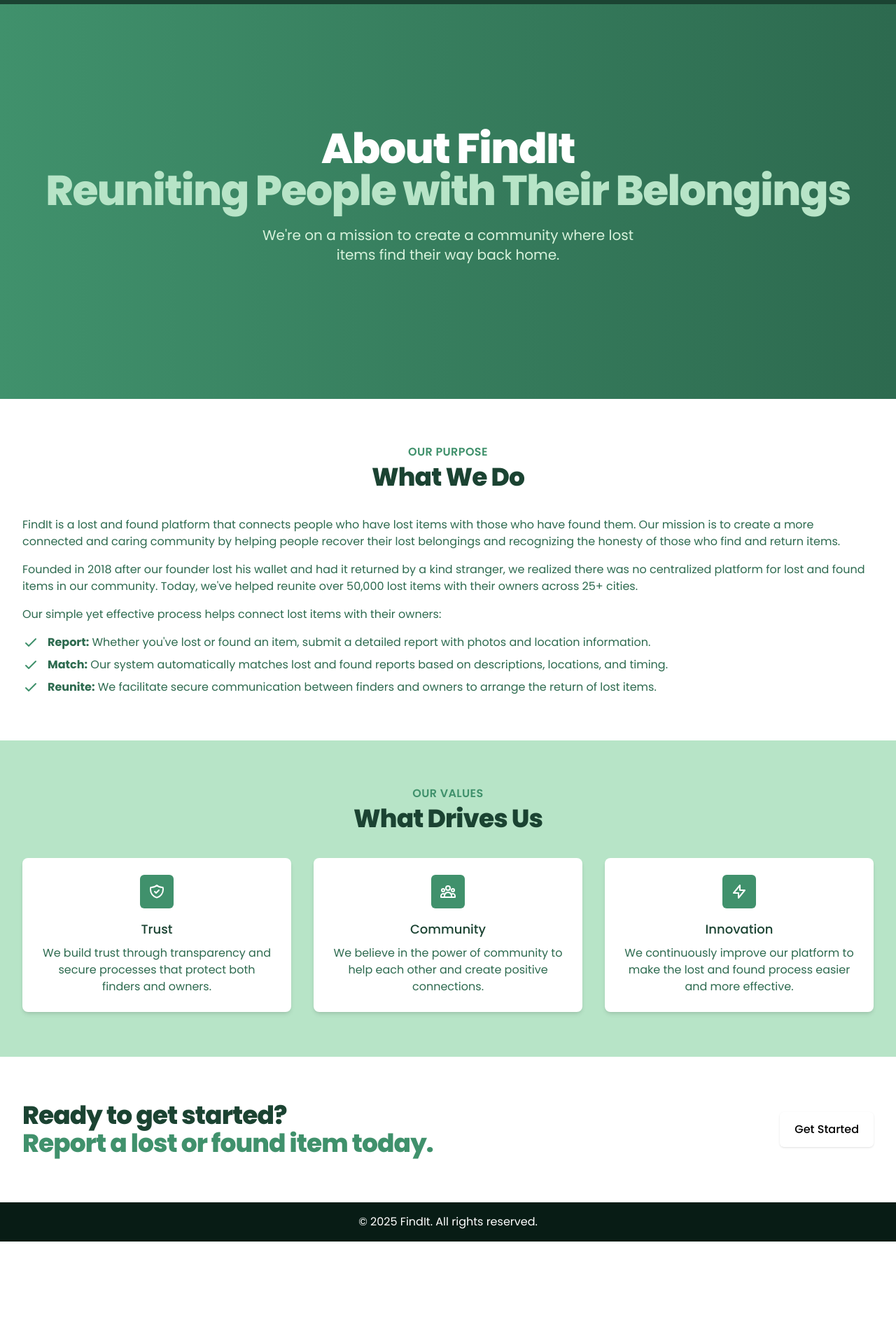
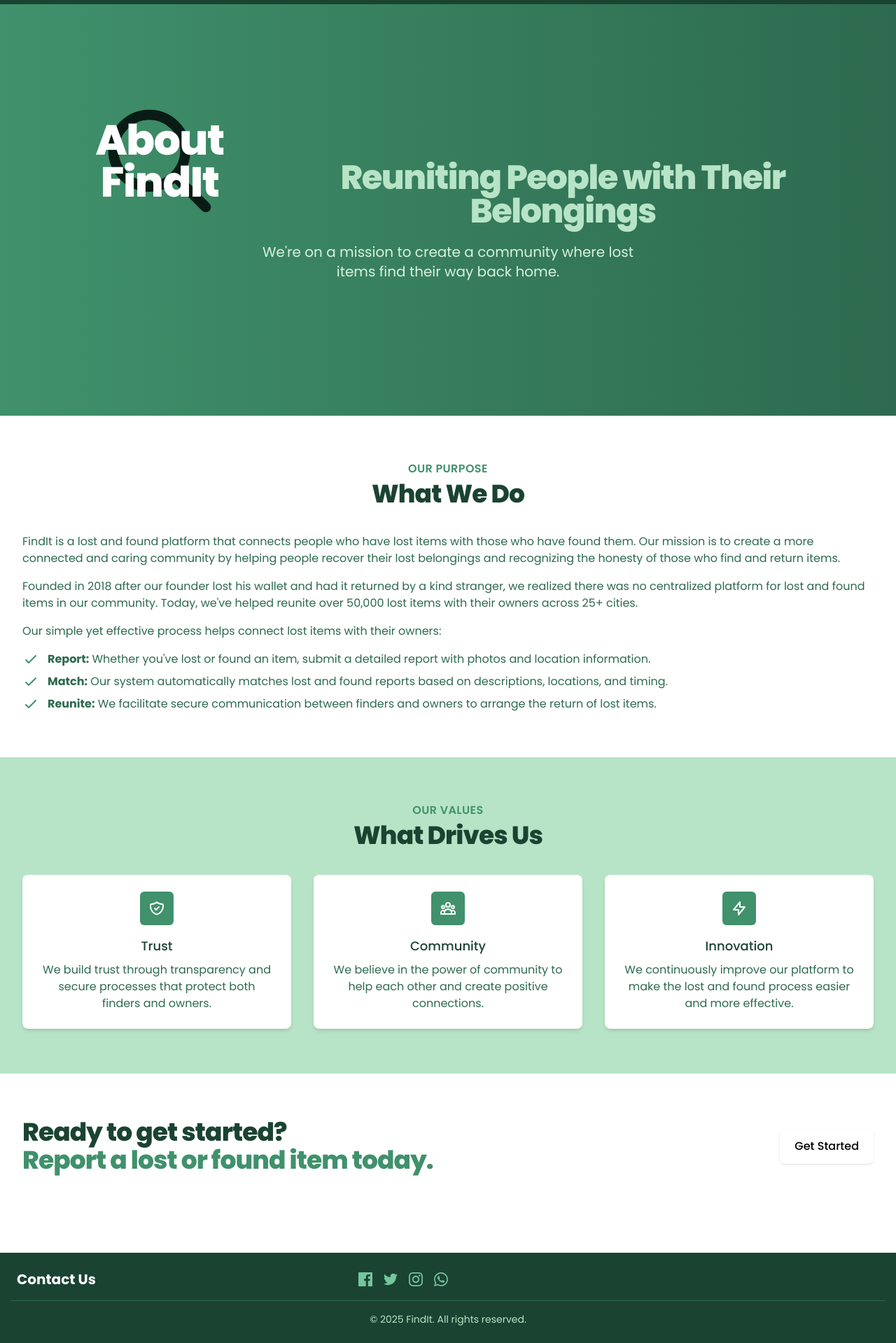
Before and after one commit to Shahbaz20192q/Lost-And-Found-app, a React (Vite) app in the folder frontend/: page /about in a window 1280 px wide. Shown: the part 58-1977 px from the top of the page at 70% size. Before the commit the page ends 1832 px from the top, so only its background shows below. Built offline with nearby package versions, Linux system fonts and the light colour scheme; no server answers; a web font is replaced by a local one.

Commit message:
feat: Update lost application image upload to support multiple files; enhance footer and header with contact links; improve About page layout and styling; add smooth scrolling to CSS

```diff
--- a/frontend/src/Components/FoundAndLostReport/FoundAndLostReportForm.jsx
+++ b/frontend/src/Components/FoundAndLostReport/FoundAndLostReportForm.jsx
@@ -450,7 +450,7 @@ const FoundAndLostReportForm = () => {
                     <div key={idx} className="relative">
                       <img
                         src={`${baseUrl}/images/${
-                          pathname.includes("/found/edit/") ? "found" : "lost"
+                          pathname.includes("/found-report/edit/") ? "found" : "lost"
                         }/${image}`}
                         alt={`Existing ${idx + 1}`}
                         className="object-cover w-full h-32 rounded-lg shadow-sm border"
--- a/frontend/src/Components/Global/Footer/Footer.jsx
+++ b/frontend/src/Components/Global/Footer/Footer.jsx
@@ -2,11 +2,78 @@ import React from "react";
 
 const Footer = () => {
   return (
-    <div className="bg-[var(--dark-green)] text-white py-4">
-      <div className="container mx-auto text-center">
-        <p>&copy; 2025 FindIt. All rights reserved.</p>
+    <footer
+      id="footer"
+      class="bg-[var(--brunswick-green)] text-white py-6 mt-12"
+    >
+      <div class="container mx-auto px-4">
+        <div class="flex flex-col w-1/2 max-md:w-full md:flex-row justify-between items-center">
+          <div class="mb-4 md:mb-0">
+            <div>
+              <span class="ml-2 text-xl font-bold">Contact Us</span>
+            </div>
+          </div>
+
+          <div class="flex space-x-4  ">
+            <a
+              href="#"
+              class="text-[var(--mint)] hover:text-white transition-colors"
+            >
+              <svg
+                xmlns="http://www.w3.org/2000/svg"
+                class="h-5 w-5"
+                fill="currentColor"
+                viewBox="0 0 24 24"
+              >
+                <path d="M22.675 0h-21.35c-.732 0-1.325.593-1.325 1.325v21.351c0 .731.593 1.324 1.325 1.324h11.495v-9.294h-3.128v-3.622h3.128v-2.671c0-3.1 1.893-4.788 4.659-4.788 1.325 0 2.463.099 2.795.143v3.24l-1.918.001c-1.504 0-1.795.715-1.795 1.763v2.313h3.587l-.467 3.622h-3.12v9.293h6.116c.73 0 1.323-.593 1.323-1.325v-21.35c0-.732-.593-1.325-1.325-1.325z"></path>
+              </svg>
+            </a>
+            <a
+              href="#"
+              class="text-[var(--mint)] hover:text-white transition-colors"
+            >
+              <svg
+                xmlns="http://www.w3.org/2000/svg"
+                class="h-5 w-5"
+                fill="currentColor"
+                viewBox="0 0 24 24"
+              >
+                <path d="M23.953 4.57a10 10 0 01-2.825.775 4.958 4.958 0 002.163-2.723 10.054 10.054 0 01-3.127 1.184 4.92 4.92 0 00-8.384 4.482C7.69 8.095 4.067 6.13 1.64 3.162a4.822 4.822 0 00-.666 2.475c0 1.71.87 3.213 2.188 4.096a4.904 4.904 0 01-2.228-.616v.06a4.923 4.923 0 003.946 4.827 4.996 4.996 0 01-2.212.085 4.936 4.936 0 004.604 3.417 9.867 9.867 0 01-6.102 2.105c-.39 0-.779-.023-1.17-.067a13.995 13.995 0 007.557 2.209c9.053 0 13.998-7.496 13.998-13.985 0-.21 0-.42-.015-.63A9.935 9.935 0 0024 4.59z"></path>
+              </svg>
+            </a>
+            <a
+              href="#"
+              class="text-[var(--mint)] hover:text-white transition-colors"
+            >
+              <svg
+                xmlns="http://www.w3.org/2000/svg"
+                class="h-5 w-5"
+                fill="currentColor"
+                viewBox="0 0 24 24"
+              >
+                <path d="M12 2.163c3.204 0 3.584.012 4.85.07 3.252.148 4.771 1.691 4.919 4.919.058 1.265.069 1.645.069 4.849 0 3.205-.012 3.584-.069 4.849-.149 3.225-1.664 4.771-4.919 4.919-1.266.058-1.644.07-4.85.07-3.204 0-3.584-.012-4.849-.07-3.26-.149-4.771-1.699-4.919-4.92-.058-1.265-.07-1.644-.07-4.849 0-3.204.013-3.583.07-4.849.149-3.227 1.664-4.771 4.919-4.919 1.266-.057 1.645-.069 4.849-.069zm0-2.163c-3.259 0-3.667.014-4.947.072-4.358.2-6.78 2.618-6.98 6.98-.059 1.281-.073 1.689-.073 4.948 0 3.259.014 3.668.072 4.948.2 4.358 2.618 6.78 6.98 6.98 1.281.058 1.689.072 4.948.072 3.259 0 3.668-.014 4.948-.072 4.354-.2 6.782-2.618 6.979-6.98.059-1.28.073-1.689.073-4.948 0-3.259-.014-3.667-.072-4.947-.196-4.354-2.617-6.78-6.979-6.98-1.281-.059-1.69-.073-4.949-.073zm0 5.838c-3.403 0-6.162 2.759-6.162 6.162s2.759 6.163 6.162 6.163 6.162-2.759 6.162-6.163c0-3.403-2.759-6.162-6.162-6.162zm0 10.162c-2.209 0-4-1.79-4-4 0-2.209 1.791-4 4-4s4 1.791 4 4c0 2.21-1.791 4-4 4zm6.406-11.845c-.796 0-1.441.645-1.441 1.44s.645 1.44 1.441 1.44c.795 0 1.439-.645 1.439-1.44s-.644-1.44-1.439-1.44z"></path>
+              </svg>
+            </a>
+            <a
+              href="https://wa.me/+923"
+              class="text-[var(--mint)] hover:text-white transition-colors"
+            >
+              <svg
+                xmlns="http://www.w3.org/2000/svg"
+                class="h-5 w-5"
+                fill="currentColor"
+                viewBox="0 0 24 24"
+              >
+                <path d="M.057 24l1.687-6.163c-1.041-1.804-1.588-3.849-1.587-5.946.003-6.556 5.338-11.891 11.893-11.891 3.181.001 6.167 1.24 8.413 3.488 2.245 2.248 3.481 5.236 3.48 8.414-.003 6.557-5.338 11.892-11.893 11.892-1.99-.001-3.951-.5-5.688-1.448l-6.305 1.654zm6.597-3.807c1.676.995 3.276 1.591 5.392 1.592 5.448 0 9.886-4.434 9.889-9.885.002-5.462-4.415-9.89-9.881-9.892-5.452 0-9.887 4.434-9.889 9.884-.001 2.225.651 3.891 1.746 5.634l-.999 3.648 3.742-.981zm11.387-5.464c-.074-.124-.272-.198-.57-.347-.297-.149-1.758-.868-2.031-.967-.272-.099-.47-.149-.669.149-.198.297-.768.967-.941 1.165-.173.198-.347.223-.644.074-.297-.149-1.255-.462-2.39-1.475-.883-.788-1.48-1.761-1.653-2.059-.173-.297-.018-.458.13-.606.134-.133.297-.347.446-.521.151-.172.2-.296.3-.495.099-.198.05-.372-.025-.521-.075-.148-.669-1.611-.916-2.206-.242-.579-.487-.501-.669-.51l-.57-.01c-.198 0-.52.074-.792.372s-1.04 1.016-1.04 2.479 1.065 2.876 1.213 3.074c.149.198 2.095 3.2 5.076 4.487.709.306 1.263.489 1.694.626.712.226 1.36.194 1.872.118.571-.085 1.758-.719 2.006-1.413.248-.695.248-1.29.173-1.414z"></path>
+              </svg>
+            </a>
+          </div>
+        </div>
+        <div class="border-t border-[var(--dartmouth-green)] mt-4 pt-4 text-center text-[var(--celadon)] text-sm">
+          <p>© 2025 FindIt. All rights reserved.</p>
+        </div>
       </div>
-    </div>
+    </footer>
   );
 };
 
--- a/frontend/src/Components/Global/Header.jsx
+++ b/frontend/src/Components/Global/Header.jsx
@@ -51,6 +51,9 @@ const Header = () => {
             <li>
               <Link text="About" href="/about" />
             </li>
+            <li>
+              <a href="#footer">Contact Us</a>
+            </li>
           </ul>
         </nav>
         <div className="flex items-center justify-end gap-4 mt-2 max-sm:gap-2 ">
@@ -84,6 +87,9 @@ const Header = () => {
                 <li onClick={showNav}>
                   <Link text="About" href="/about" />
                 </li>
+                <li>
+                  <Link text="Contact Us" href="/contact" />
+                </li>
               </ul>
             </nav>
           </div>
--- a/frontend/src/Pages/About.jsx
+++ b/frontend/src/Pages/About.jsx
@@ -8,10 +8,28 @@ const About = () => {
         <div class="max-w-7xl mx-auto px-4 sm:px-6 lg:px-8">
           <div class="relative z-10 pb-8 sm:pb-16 md:pb-20 lg:pb-28 xl:pb-32">
             <main class="mt-10 mx-auto max-w-7xl px-4 sm:mt-12 sm:px-6 md:mt-16 lg:mt-20 lg:px-8 xl:mt-28">
-              <div class="text-center">
-                <h1 class="text-4xl tracking-tight font-extrabold text-white sm:text-5xl md:text-6xl">
-                  <span class="block">About FindIt</span>
-                  <span class="block text-[var(--celadon)]">
+              <div class="text-center ">
+                <h1 class="text-4xl tracking-tight flex w-full font-extrabold text-white sm:text-5xl md:text-6xl">
+                  <span class="-mt-12 flex items-center justify-center max-sm:absolute max-sm:w-[60px] max-sm:leading-8 max-sm:-top-5 ">
+                    About FindIt
+                    <span class="absolute -z-20 ">
+                      <svg
+                        xmlns="http://www.w3.org/2000/svg"
+                        className="h-44 w-44 text-[var(--dark-green)] max-sm:h-28 max-sm:w-28 "
+                        fill="none"
+                        viewBox="0 0 24 24"
+                        stroke="currentColor"
+                      >
+                        <path
+                          strokeLinecap="round"
+                          strokeLinejoin="round"
+                          strokeWidth="2"
+                          d="M21 21l-6-6m2-5a7 7 0 11-14 0 7 7 0 0114 0z"
+                        ></path>
+                      </svg>
+                    </span>
+                  </span>
+                  <span class=" mt-12 block text-5xl text-[var(--celadon)] max-sm:text-3xl ">
                     Reuniting People with Their Belongings
                   </span>
                 </h1>
--- a/frontend/src/index.css
+++ b/frontend/src/index.css
@@ -22,6 +22,9 @@
 *::selection {
   background-color: #d8f3dc;
   color: #1b4332;
+}
+html {
+  scroll-behavior: smooth;
 }
 
 body {
```
Also changed, not shown: 1 other file (tests, documents, lock files or other folders).
